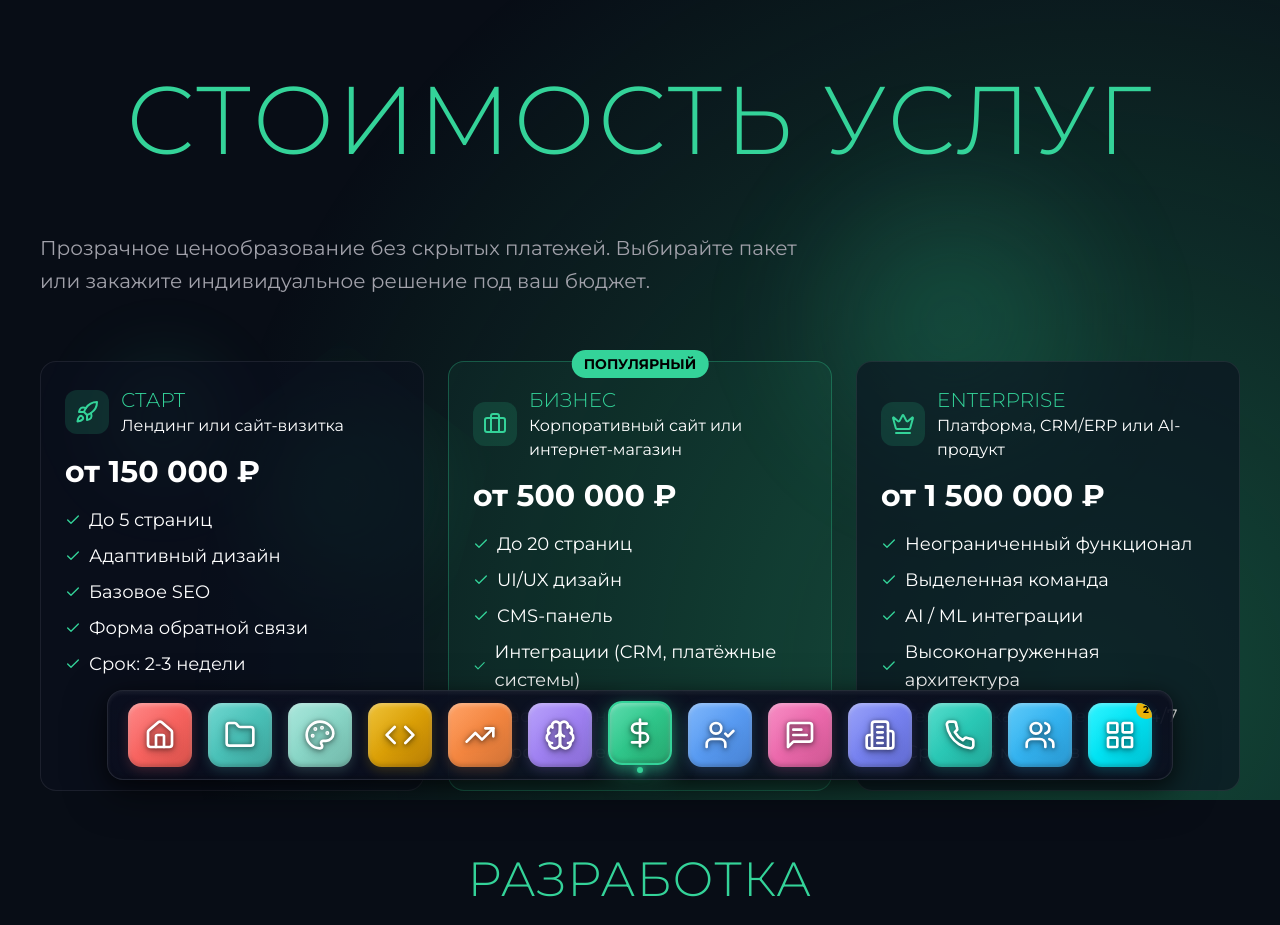
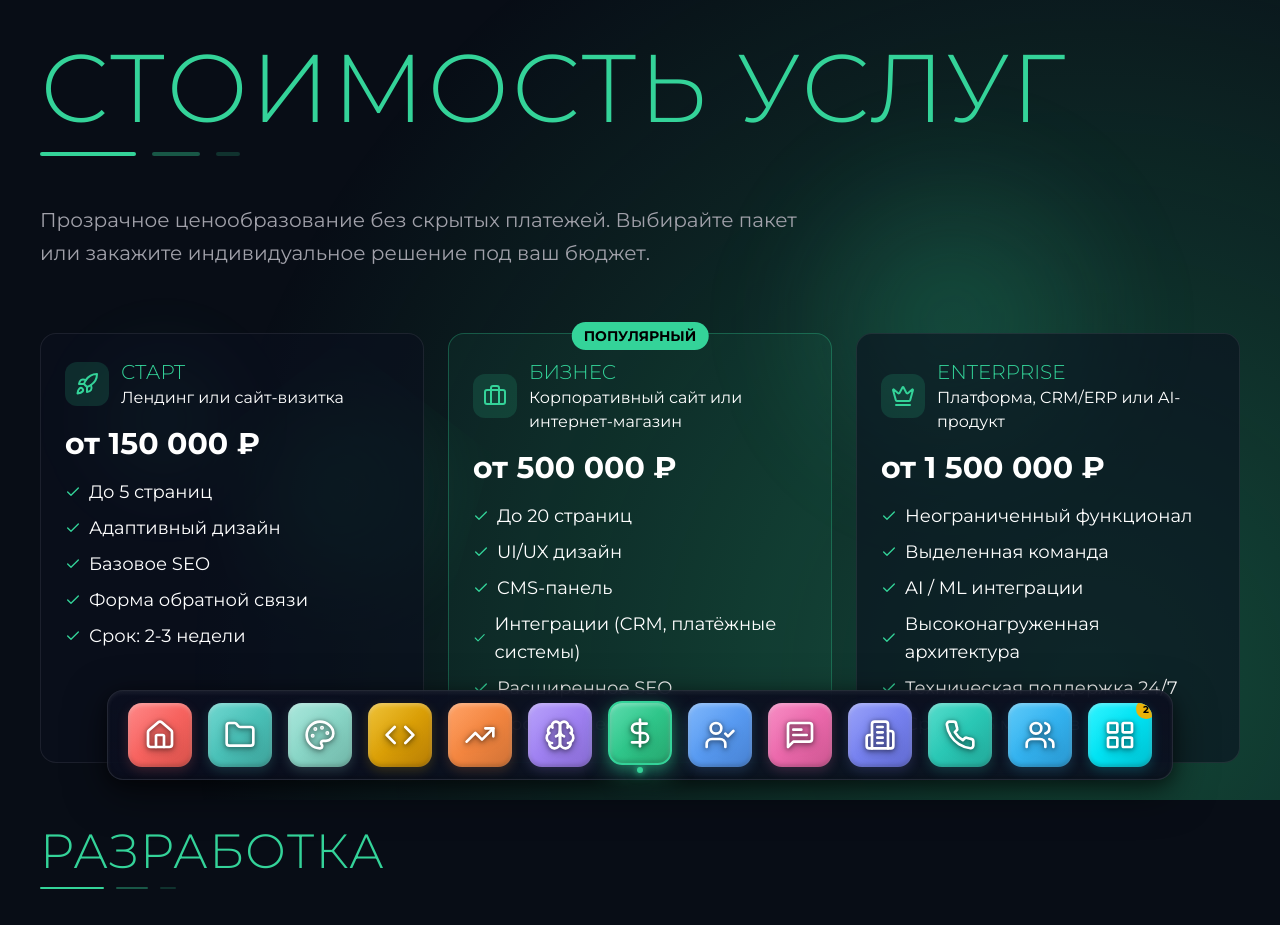
Before and after one commit to pr-poehali-dev/premium-agency-site, a React (Vite) app: page /pricing in a window 1280 px wide. Shown: the top 925 px of the page. Built offline with nearby package versions, Linux system fonts and the light colour scheme; a web font is replaced by a local one.

Commit message:
давай все заголовки выровняем по левому краю со стильными элементами линий под ними

```diff
--- a/src/components/Typography.tsx
+++ b/src/components/Typography.tsx
@@ -7,9 +7,16 @@ interface PageTitleProps {
 
 export const PageTitle = ({ children, color = '#eab308' }: PageTitleProps) => {
   return (
-    <h1 className="font-montserrat font-light text-4xl md:text-7xl lg:text-8xl tracking-wide mb-8 md:mb-16 mt-4 md:mt-8 px-4 md:px-0 text-center uppercase" style={{ color }}>
-      {children}
-    </h1>
+    <div className="relative mb-8 md:mb-12">
+      <h1 className="font-montserrat font-light text-4xl md:text-7xl lg:text-8xl tracking-wide mb-4 uppercase" style={{ color }}>
+        {children}
+      </h1>
+      <div className="flex items-center gap-4">
+        <div className="h-1 w-24 rounded-full" style={{ background: color }} />
+        <div className="h-1 w-12 rounded-full" style={{ background: `${color}60` }} />
+        <div className="h-1 w-6 rounded-full" style={{ background: `${color}30` }} />
+      </div>
+    </div>
   );
 };
 
@@ -20,9 +27,16 @@ interface SectionTitleProps {
 
 export const SectionTitle = ({ children, color = '#eab308' }: SectionTitleProps) => {
   return (
-    <h2 className="font-montserrat font-light text-xl md:text-3xl lg:text-5xl tracking-wide mb-6 text-center uppercase" style={{ color }}>
-      {children}
-    </h2>
+    <div className="relative mb-8">
+      <h2 className="font-montserrat font-light text-xl md:text-3xl lg:text-5xl tracking-wide mb-3 uppercase" style={{ color }}>
+        {children}
+      </h2>
+      <div className="flex items-center gap-3">
+        <div className="h-0.5 w-16 rounded-full" style={{ background: color }} />
+        <div className="h-0.5 w-8 rounded-full" style={{ background: `${color}60` }} />
+        <div className="h-0.5 w-4 rounded-full" style={{ background: `${color}30` }} />
+      </div>
+    </div>
   );
 };
 
```
